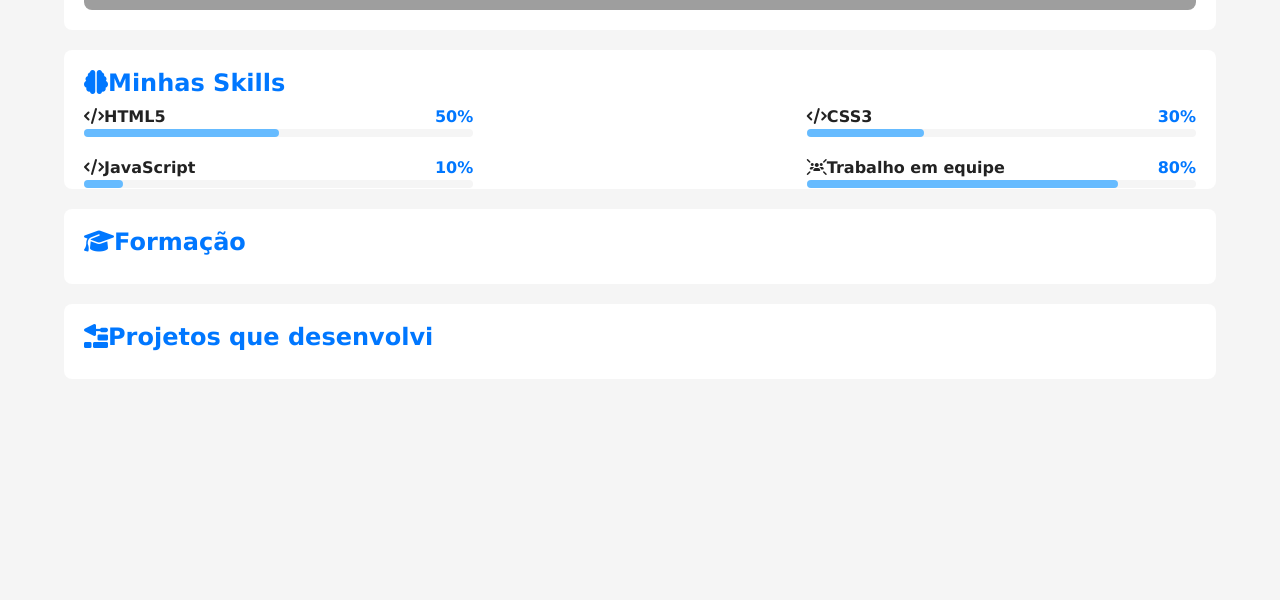
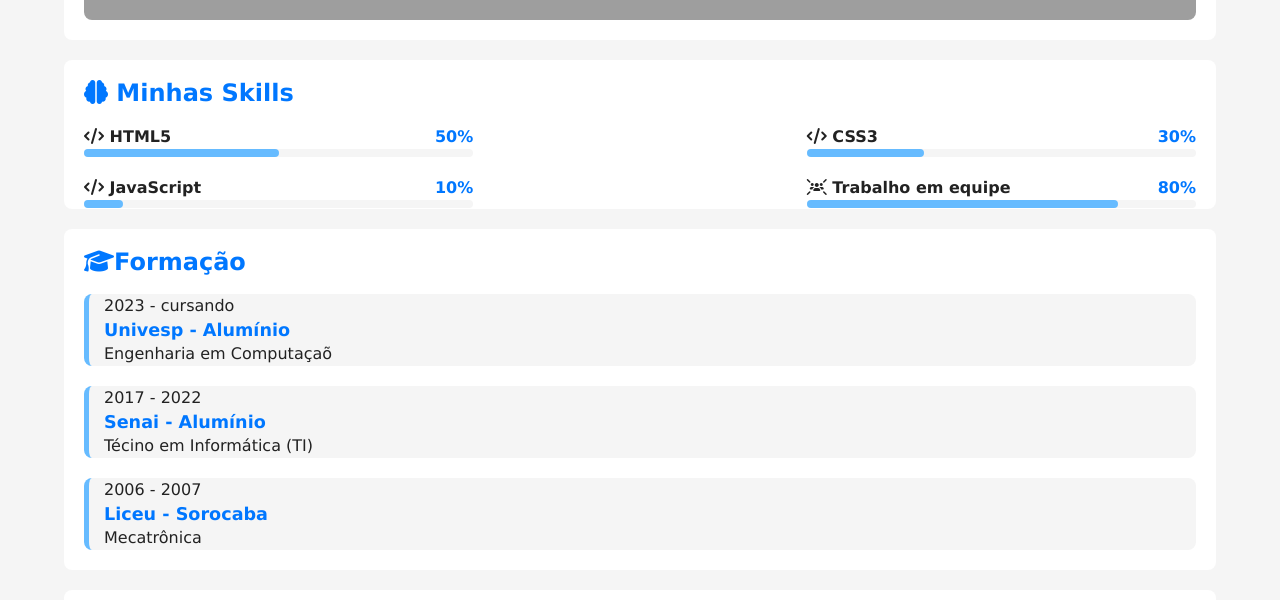
Before and after one commit to Tgo-Tiago/projeto-portifolio, a plain HTML site: page index.html in a window 1280 px wide. Shown: the part 1217-1817 px from the top of the page. Before the commit the page ends 1616 px from the top, so only its background shows below. Drawn offline with Linux system fonts and the light colour scheme; grey boxes are pictures that could not be loaded.

Commit message:
Adicionado área de formações

```diff
--- a/estilos/style.css
+++ b/estilos/style.css
@@ -133,7 +133,7 @@ article {
 
 article h2 {
   color: var(--destaque);
-  margin-bottom: 10px;
+  margin-bottom: 20px;
 }
 
 .video-container {
@@ -187,6 +187,37 @@ article h2 {
   border-radius: 4px;
 }
 
+#formacao-container {
+  display: flex;
+  flex-direction: column-reverse;
+  gap: 20px;
+}
+
+#formacao-container .curso {
+  background-color: var(--fundo-principal);
+  border-radius: 8px;
+  border-left: 5px solid var(--destaque-inverso);
+  padding-left: 15px;
+  transition: border-width 0.5s, border-color 0.5s;
+}
+
+#formacao-container .curso:hover {
+  border-left-width: 15px;
+  border-color: var(--destaque);
+  cursor: pointer;
+}
+
+#formacao-container .periodo {
+  font-size: 0.8em;
+  font-weight: bold;
+  color: var(--texto);
+}
+
+#formacao-container .instituicao {
+  color: var(--destaque);
+  font-size: 1.1em;
+}
+
 @media screen and (min-width: 768px) {
   #skill-container {
     grid-template-columns: 1fr 1fr;
--- a/index.html
+++ b/index.html
@@ -57,13 +57,13 @@
             </article><!--fim article video-->
 
             <article id="skills">
-                <h2><i class="fa-solid fa-brain"></i>Minhas Skills</h2>
+                <h2><i class="fa-solid fa-brain"></i> Minhas Skills</h2>
 
                 <div id="skill-container">
                     <div class="item">
                         <div class="info">
                             <span class="nome">
-                                <i class="fa-solid fa-code"></i>HTML5
+                                <i class="fa-solid fa-code"></i> HTML5
                             </span>
                             <span class="porcent">
                                 50%
@@ -78,7 +78,7 @@
                     <div class="item">
                         <div class="info">
                             <span class="nome">
-                                <i class="fa-solid fa-code"></i>CSS3
+                                <i class="fa-solid fa-code"></i> CSS3
                             </span>
                             <span class="porcent">
                                 30%
@@ -93,7 +93,7 @@
                     <div class="item">
                         <div class="info">
                             <span class="nome">
-                                <i class="fa-solid fa-code"></i>JavaScript
+                                <i class="fa-solid fa-code"></i> JavaScript
                             </span>
                             <span class="porcent">
                                 10%
@@ -108,7 +108,7 @@
                     <div class="item">
                         <div class="info">
                             <span class="nome">
-                                <i class="fa-solid fa-users-rays"></i>Trabalho em equipe
+                                <i class="fa-solid fa-users-rays"></i> Trabalho em equipe
                             </span>
                             <span class="porcent">
                                 80%
@@ -121,11 +121,31 @@
                     </div>
                 </div>
 
-
             </article><!--fim article skills-->
 
             <article id="formacao">
                 <h2><i class="fa-solid fa-graduation-cap"></i>Formação</h2>
+
+                <div id="formacao-container">
+                    <div class="curso">
+                        <p class="peridodo">2006 - 2007</p>
+                        <h3 class="instituicao">Liceu - Sorocaba</h3>
+                        <p class="titulacao">Mecatrônica </p>
+                    </div>
+
+                    <div class="curso">
+                        <p class="peridodo">2017 - 2022</p>
+                        <h3 class="instituicao">Senai - Alumínio</h3>
+                        <p class="titulacao">Técino em Informática (TI) </p>
+                    </div>
+
+                    <div class="curso">
+                        <p class="peridodo">2023 - cursando</p>
+                        <h3 class="instituicao">Univesp - Alumínio</h3>
+                        <p class="titulacao">Engenharia em Computaçaõ</p>
+                    </div>
+
+                </div>
             </article><!--fim article formacao-->
 
             <article id="projetos">
```
